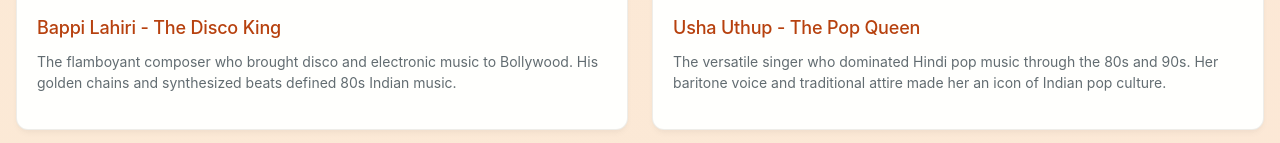
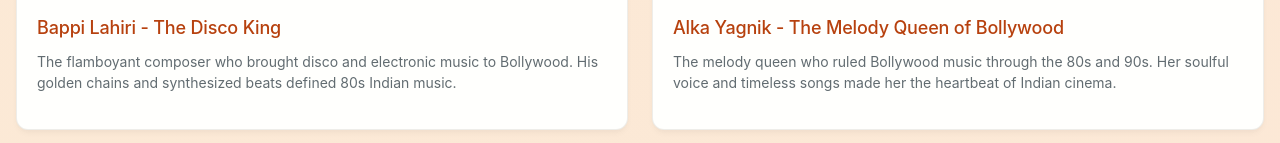
Before and after one commit to sourhoney79/ThrowBack, a plain HTML site: page dos.html in a window 1280 px wide. Shown: the part 2109-2252 px from the top of the page. Drawn offline with nearby package versions, Linux system fonts and the light colour scheme; a script that the page names is missing; a web font is replaced by a local one.

Commit message:
Update dos.html

```diff
--- a/dos.html
+++ b/dos.html
@@ -242,11 +242,10 @@
                   />
                 </div>
                 <div class="card-content">
-                  <h4 class="card-title">Usha Uthup - The Pop Queen</h4>
+                  <h4 class="card-title">Alka Yagnik - The Melody Queen of Bollywood</h4>
                   <p class="card-brief">
-                    The versatile singer who dominated Hindi pop music through
-                    the 80s and 90s. Her baritone voice and traditional attire
-                    made her an icon of Indian pop culture.
+                    The melody queen who ruled Bollywood music through the 80s and 90s.
+                    Her soulful voice and timeless songs made her the heartbeat of Indian cinema.
                   </p>
                   <!-- Removed Read More button and expanded-content -->
                 </div>
```
